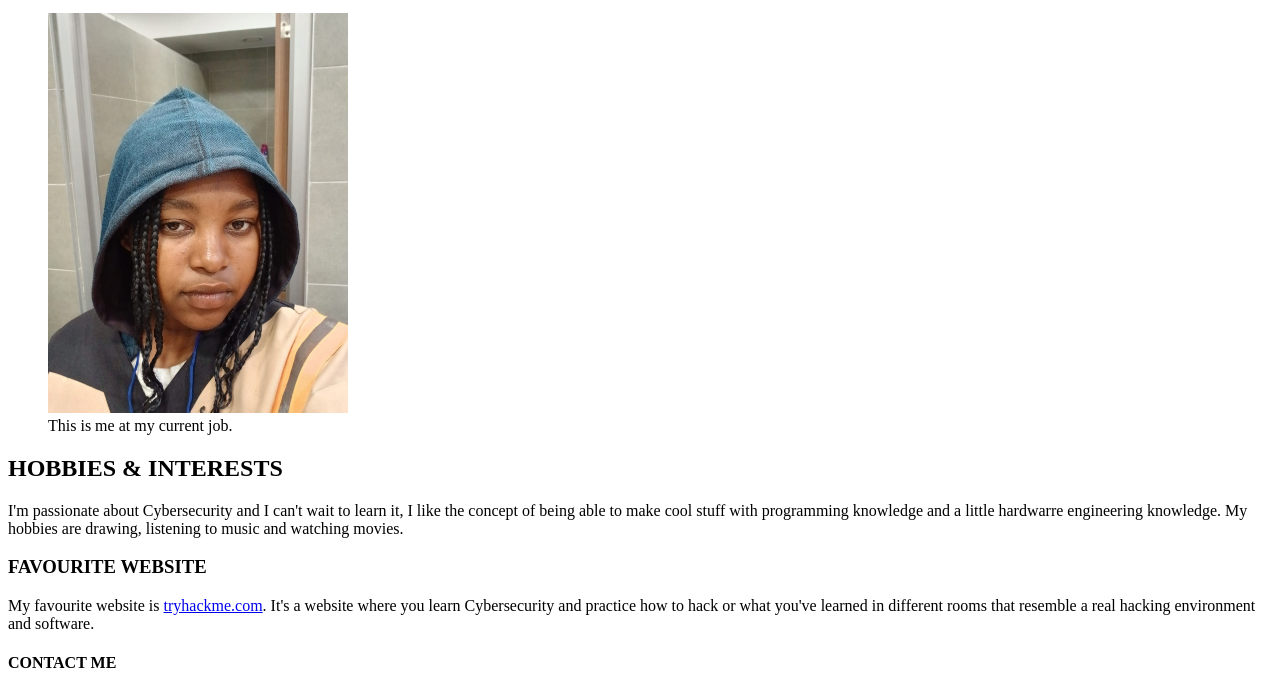
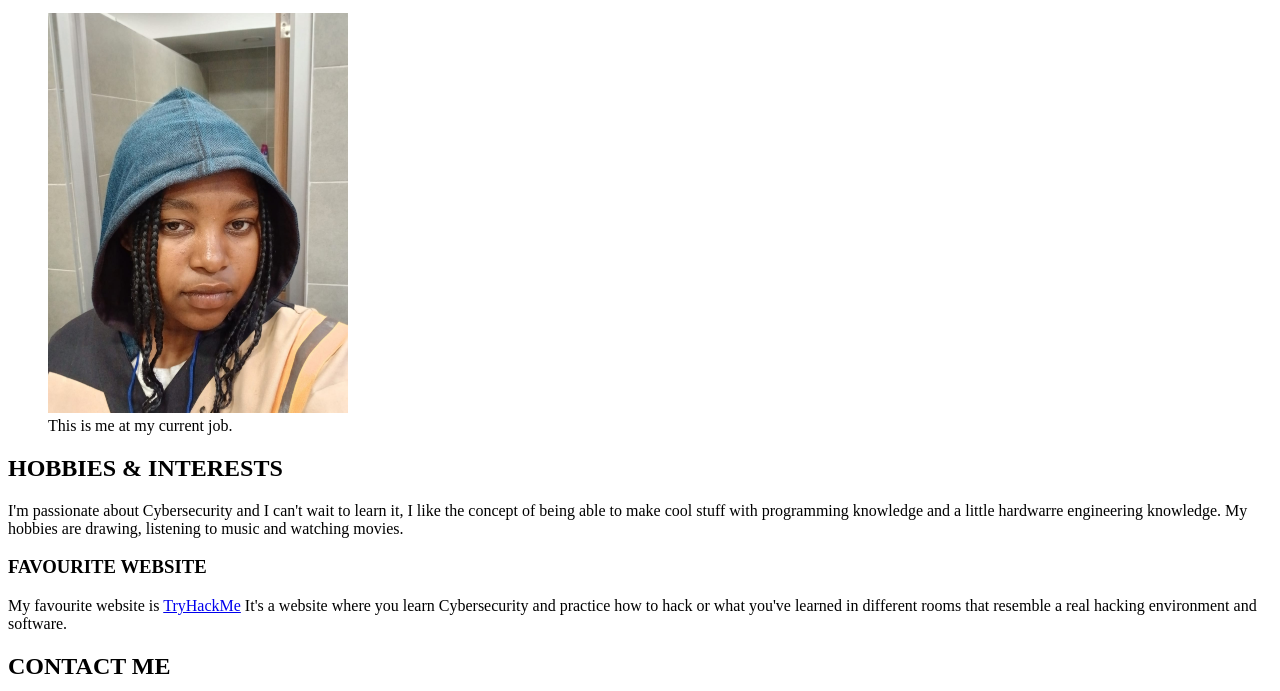
Before and after one commit to traceywanjiru/iyf-s12-week-01-traceywanjiru, a plain HTML site: page index.html in a window 1280 px wide. Shown: the part 258-949 px from the top of the page. Drawn offline with Linux system fonts and the light colour scheme.

Commit message:
Fix accessibility issues in index.html

```diff
--- a/index.html
+++ b/index.html
@@ -31,12 +31,12 @@
     <p>I'm passionate about Cybersecurity and I can't wait to learn it, I like the concept of being able to make cool stuff with programming knowledge and a little hardwarre engineering knowledge. My hobbies are drawing, listening to music and watching movies.</p>
     <h3>FAVOURITE WEBSITE</h3>
     <p>My favourite website is
-        <a href="tryhackme.com">tryhackme.com</a>. It's a website where you learn Cybersecurity and practice how to hack or what you've learned in different rooms that resemble a real hacking environment and software.
+        <a href="https://tryhackme.com/">TryHackMe</a> It's a website where you learn Cybersecurity and practice how to hack or what you've learned in different rooms that resemble a real hacking environment and software.
     </p>
      </section>
 
      <section>
-    <h4>CONTACT ME</h4>
+    <h2>CONTACT ME</h2>
     <a href="mailto:traceywanjiru2005@gmail.com">traceywanjiru2005@gmail.com</a>
      </section>
 
```
